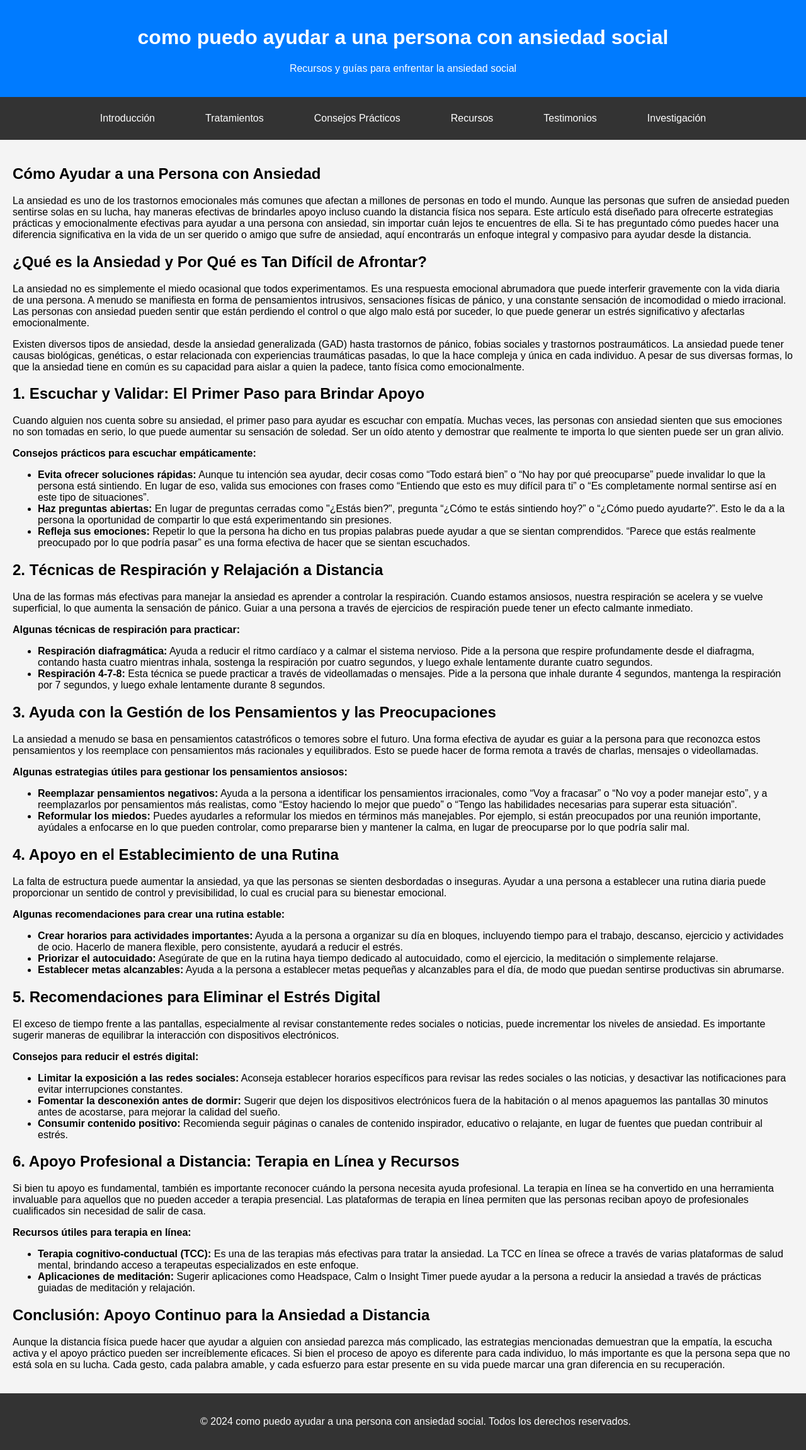
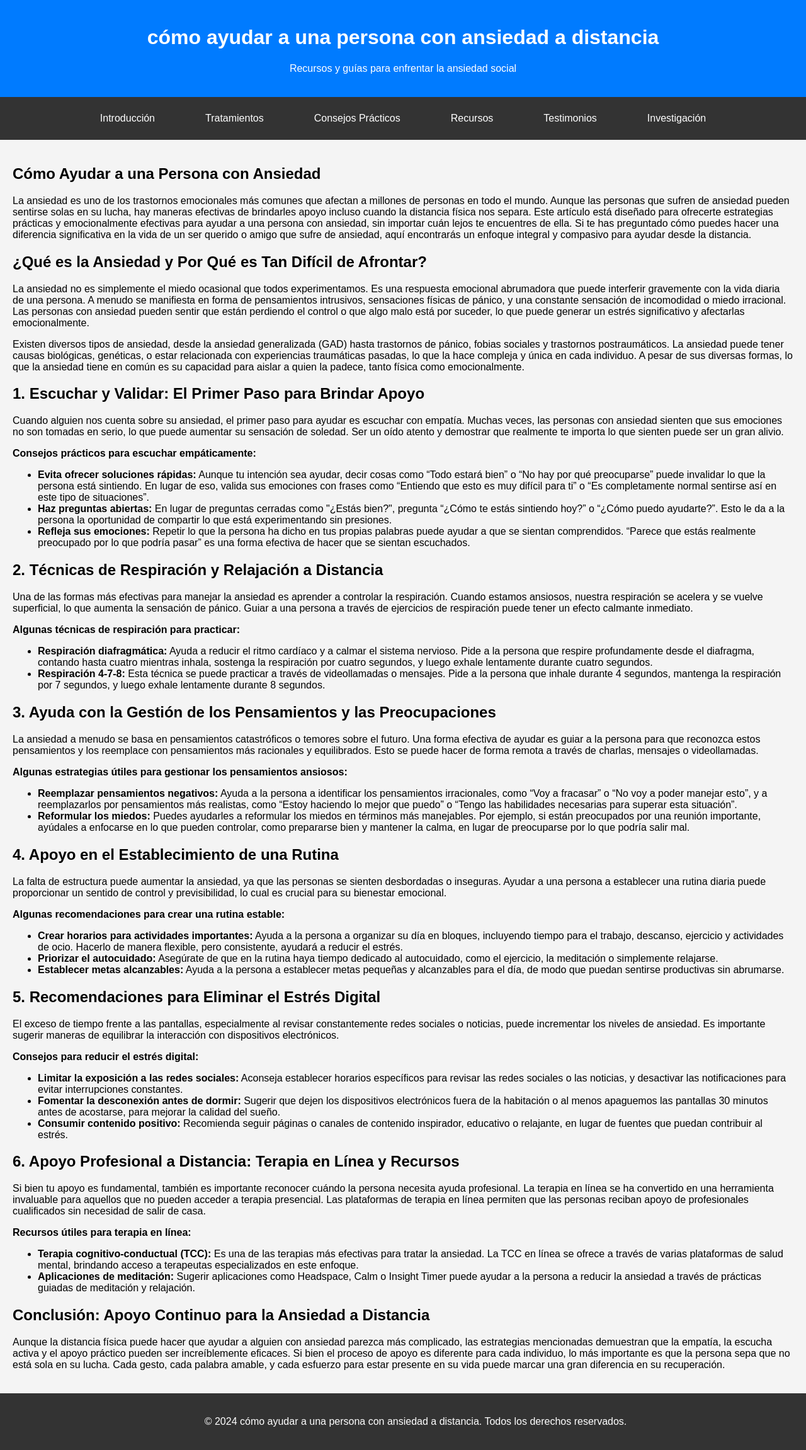
Before and after one commit to snucara/como-ayudar-a-una-persona-con-ansiedad-a-distancia, a plain HTML site: page index.html in a window 1280 px wide. Shown: the top 2302 px of the page at 63% size. Drawn offline with Linux system fonts and the light colour scheme.

Commit message:
Update index.html

```diff
--- a/index.html
+++ b/index.html
@@ -13,8 +13,8 @@
 </script>
     <meta charset="UTF-8">
     <meta name="viewport" content="width=device-width, initial-scale=1.0">
-    <meta name="description" content="Recursos y guías para enfrentar la fobia social.como puedo ayudar a una persona con ansiedad social">
-    <title>como puedo ayudar a una persona con ansiedad social</title>
+    <meta name="description" content="Recursos y guías para enfrentar la fobia social.cómo ayudar a una persona con ansiedad a distancia">
+    <title>cómo ayudar a una persona con ansiedad a distancia</title>
 
 </script>
     <style>
@@ -95,7 +95,7 @@
 <body>
 
 <header>
-    <h1>como puedo ayudar a una persona con ansiedad social</h1>
+    <h1>cómo ayudar a una persona con ansiedad a distancia</h1>
     <p>Recursos y guías para enfrentar la ansiedad social</p>
 </header>
 
@@ -242,7 +242,7 @@
 </main>
 
 <footer>
-    <p>&copy; 2024  como puedo ayudar a una persona con ansiedad social. Todos los derechos reservados.</p>
+    <p>&copy; 2024  cómo ayudar a una persona con ansiedad a distancia. Todos los derechos reservados.</p>
 </footer>
 
 <script>
```
